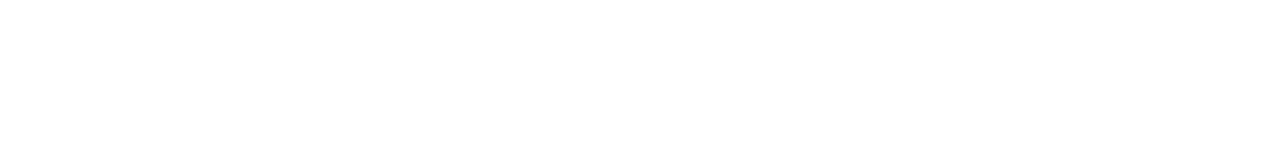
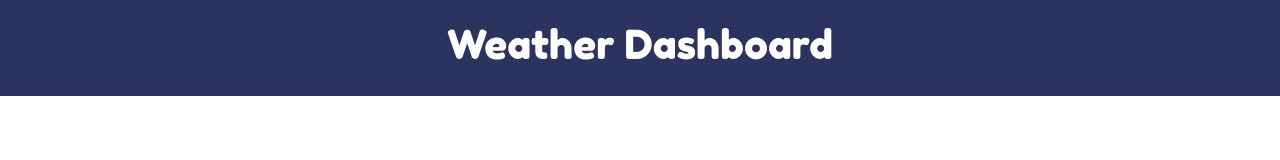
Before and after one commit to Jakeology/weather-dashboard, a plain HTML site: page index.html in a window 1280 px wide. Drawn offline with nearby package versions, Linux system fonts and the light colour scheme.

Commit message:
implemented header text and styling

```diff
--- a/assets/css/style.css
+++ b/assets/css/style.css
@@ -0,0 +1,21 @@
+@import url("https://fonts.googleapis.com/css?family=Varela Round");
+@import url("https://fonts.googleapis.com/css?family=Fredoka One");
+
+:root {
+  --primaryColor: #2c335e;
+  --textColor: white;
+  --border-radius: 0.3rem;
+}
+
+* {
+  padding: 0;
+  margin: 0;
+}
+
+header {
+  background-color: var(--primaryColor);
+  color: white;
+  padding: 20px;
+  text-align: center;
+  font-family: "Fredoka One", Sans-serif;
+}
--- a/index.html
+++ b/index.html
@@ -1,12 +1,18 @@
 <!DOCTYPE html>
 <html lang="en">
-<head>
-    <meta charset="UTF-8">
-    <meta http-equiv="X-UA-Compatible" content="IE=edge">
-    <meta name="viewport" content="width=device-width, initial-scale=1.0">
+  <head>
+    <meta charset="UTF-8" />
+    <meta http-equiv="X-UA-Compatible" content="IE=edge" />
+    <meta name="viewport" content="width=device-width, initial-scale=1.0" />
+
+    <link href="https://cdn.jsdelivr.net/npm/bootstrap@5.1.1/dist/css/bootstrap.min.css" rel="stylesheet" />
+    <link rel="stylesheet" href="./assets/css/style.css" />
+
     <title>Weather Dashboard</title>
-</head>
-<body>
-
-</body>
+  </head>
+  <body>
+    <header>
+      <h1>Weather Dashboard</h1>
+    </header>
+  </body>
 </html>
```
